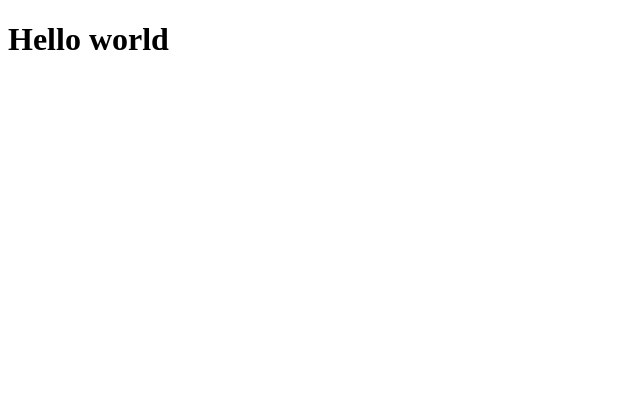
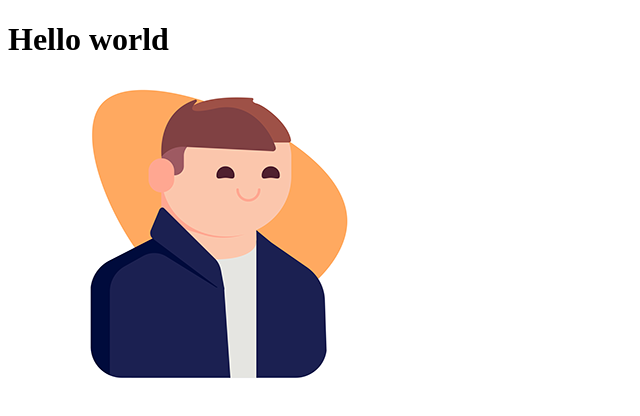
Before and after one commit to daniele-pipino/vue-hello, a plain HTML site: page index.html in a window 1280 px wide. Shown: the whole page, without its empty margins (0-640 px from the left). Drawn offline with nearby package versions, Linux system fonts and the light colour scheme.

Commit message:
final commit

```diff
--- a/index.html
+++ b/index.html
@@ -7,12 +7,13 @@
     <meta name="viewport" content="width=device-width, initial-scale=1.0">
     <title>Vue-hello</title>
     <script src="https://cdn.jsdelivr.net/npm/vue@2"></script>
+
 </head>
 
 <body>
     <div id="root">
         <h1>{{ message }}</h1>
-        <div>{{ image }}</div>
+        <img v-bind:src="imageUrl" alt="">
     </div>
     <script src="./js/main.js"></script>
 </body>
--- a/js/main.js
+++ b/js/main.js
@@ -3,9 +3,13 @@ Bonus
 Aggiungere alla pagina un’immagine, la cui sorgente derivi anch'essa dai data di Vue.
  */
 
+
+Vue.config.devtools = true;
+
 const app = new Vue({
     el: '#root',
     data: {
         message: 'Hello world',
+        imageUrl: './img/avatar-cv.png'
     }
 });
```
